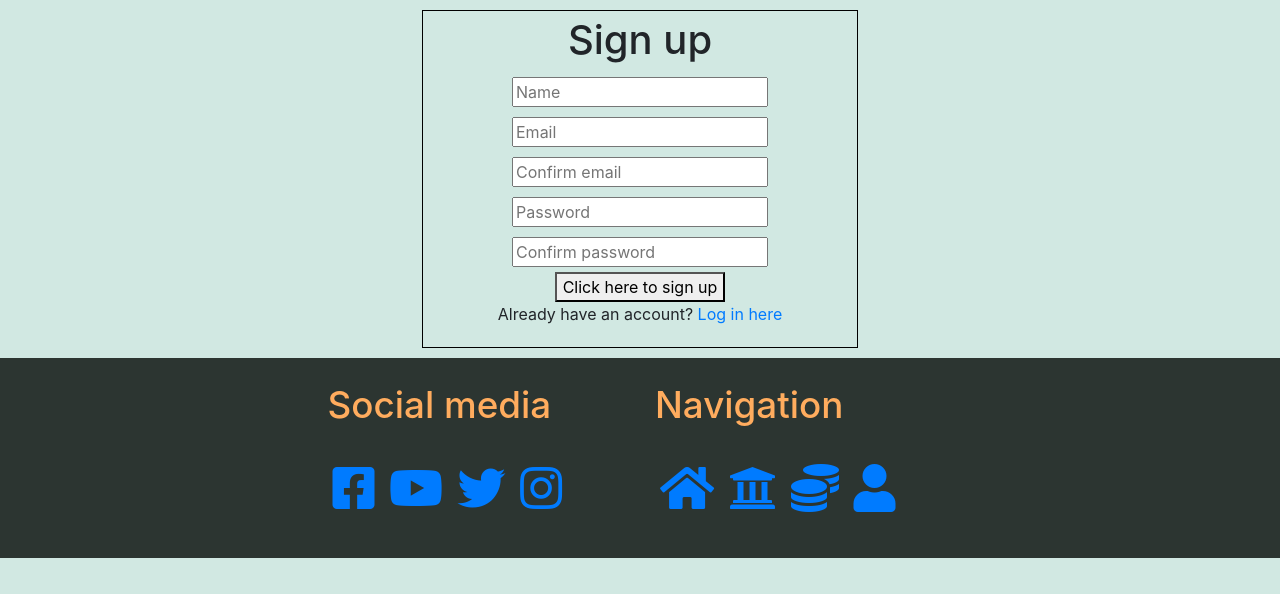
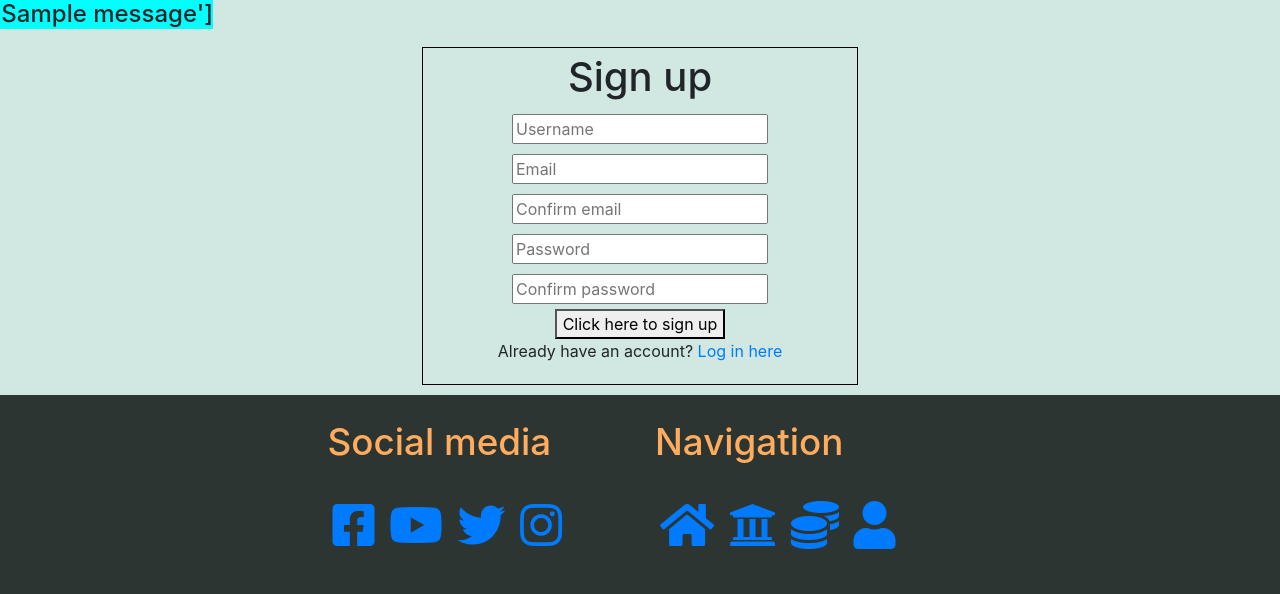
Before and after one commit to luke2533/CoinVue, a Flask app: page /signup in a window 1280 px wide. Shown: the part 125-719 px from the top of the page. Run offline with Flask 2, Linux system fonts and the light colour scheme; one stand-in notice (Sample message) is shown; some libraries are stand-ins or nearby versions.

Commit message:
Password and username authentication

```diff
--- a/app.py
+++ b/app.py
@@ -4,6 +4,7 @@ from flask import (
     redirect, request, session, url_for)
 from flask_pymongo import PyMongo
 from bson.objectid import ObjectId
+from werkzeug.security import generate_password_hash, check_password_hash
 if os.path.exists("env.py"):
     import env
 
@@ -34,9 +35,45 @@ def discover():
 def login():
     return render_template("login.html")
 
-@app.route("/signup")
+@app.route("/signup", methods=["GET", "POST"])
 def signup():
+    if request.method == "POST":
+        #check if username already exists in db
+        # existing_user = mongo.db.users.find_one(
+        #     {"username": request.form.get("username").lower()})
+
+        # if existing_user:
+        #     flash("Username already exists")
+        #     return redirect(url_for("signup"))
+
+        # This is where you will put password and email authentication
+        password = request.form.get("password")
+        check_password = request.form.get("confirm-password")
+        email = request.form.get("email")
+        check_email = request.form.get("confirm-email")
+
+        if password != check_password:
+            flash("Please make sure the passwords match")
+            return redirect(url_for("signup"))
+
+        if email != check_email:
+            flash("Please make sure the emails match")
+            return redirect(url_for("signup"))
+
+
+        new_user = {
+            "username": request.form.get("username").lower(),
+            "email": request.form.get("email"),
+            "password": generate_password_hash(request.form.get("password"))
+        }
+        mongo.db.users.insert_one(new_user)
+
+
+        session["user"] = request.form.get("username").lower()
+        flash("Register complete")
     return render_template("signup.html")
+#  Includes refrences to code instuite flask mini project 2c - Register functionalty
+
 
 
 if __name__ == "__main__":
--- a/templates/base.html
+++ b/templates/base.html
@@ -51,6 +51,18 @@
         </div>
     </header>
 
+    <section>
+        {% with messages = get_flashed_messages() %}
+            {% if messages %}
+                {% for message in messages %}
+                    <div class="row flashes">
+                        <h4 class="justify-content-center" style="background-color: aqua;">{{ messages }}</h4>
+                    </div>
+                {% endfor %}
+            {% endif %}
+        {% endwith %}
+    </section>
+
     {% block content %}
     {% endblock %}
 
--- a/templates/signup.html
+++ b/templates/signup.html
@@ -1,21 +1,20 @@
 {% extends "base.html" %}
 {% block content %}
-
 
     <div class="containter-fluid">
         <div class="row justify-content-center">
             <div class="col-4 user-box">
                 <h1>Sign up</h1>
-            <form>
-                <input placeholder="Name" class="user">
+                <form method="POST" action="{{ url_for('signup') }}">
+                    <input placeholder="Username" class="user" id="username" name="username" type="text" pattern="^[a-zA-Z0-9]{5,15}$" minlength="5" maxlength="15" required>
                     <br>
-                <input placeholder="Email" class="user">
+                    <input placeholder="Email" class="user" id="email" name="email" type="email" required>
                     <br>
-                <input placeholder="Confirm email" class="user">
+                    <input placeholder="Confirm email" class="user" id="confirm-email" name="confirm-email" type="email" required>
                     <br>
-                <input placeholder="Password" class="user">
+                    <input placeholder="Password" class="user" id="password" name="password" type="password" minlength="5"  maxlength="15" pattern="^[a-zA-Z0-9]{5,15}$" required>
                     <br>
-                <input placeholder="Confirm password" class="user">
+                    <input placeholder="Confirm password" class="user" id="confirm-password" name="confirm-password" type="password" minlength="5" maxlength="15" pattern="^[a-zA-Z0-9]{5,15}$" required>
                     <br>
                     <button type="submit">Click here to sign up</button>
                     <p>Already have an account? <a href="{{ url_for('login') }}">Log in here</a></p>
```
Also changed, not shown: requirements.txt (+9 -0 lines), README.md. Lines whose indentation alone changed are shown as unchanged.
